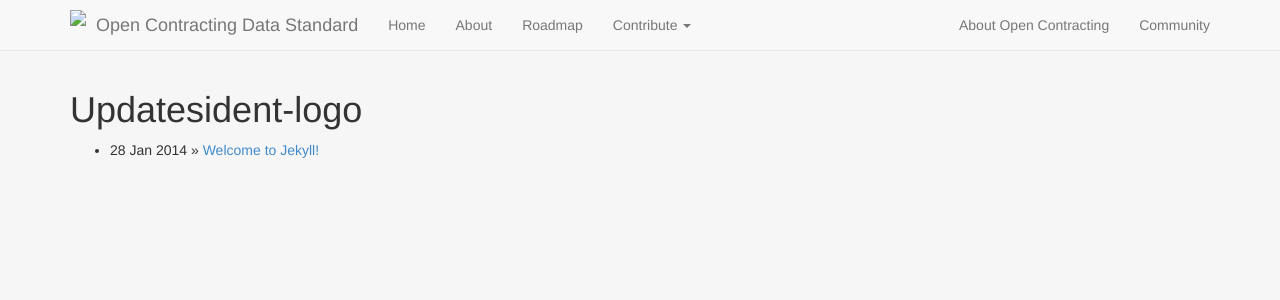
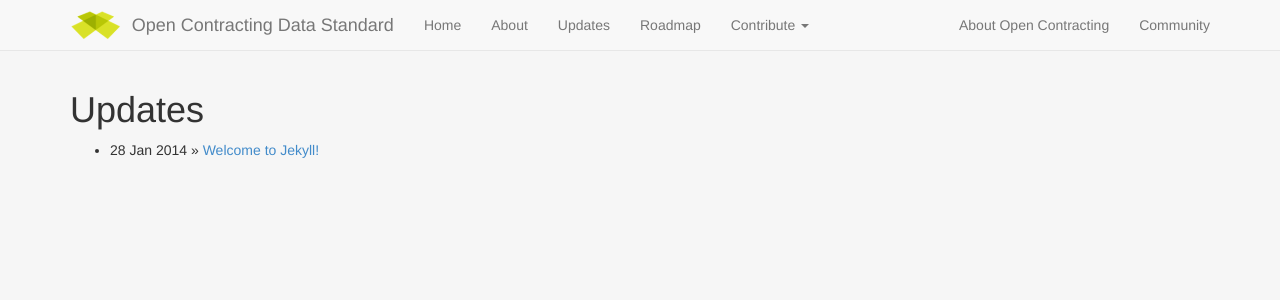
Before and after one commit to open-contracting/open-contracting.github.io, a Jekyll site: the page built from updates.html, in a window 1280 px wide and 900 px high. Shown: the top 300 px of the window. Built offline with Jekyll 4.4.1, drawn with Linux system fonts in a browser that asks for light colours; nearby versions of some CDN libraries; Markdown is read by kramdown in place of the engine named in the settings.

Commit message:
Tidy images

```diff
--- a/_layouts/default.html
+++ b/_layouts/default.html
@@ -43,6 +43,7 @@
           <ul class="nav navbar-nav">
             <li><a href="{{site.baseurl}}">Home</a></li>
             <li><a href="{{site.baseurl}}about.html">About</a></li>
+            <li><a href="{{site.baseurl}}updates.html">Updates</a></li>
             <li><a href="{{site.baseurl}}roadmap.html">Roadmap</a></li>
             <li class="dropdown">
               <a href="#" class="dropdown-toggle" data-toggle="dropdown">Contribute <b class="caret"></b></a>
--- a/updates.html
+++ b/updates.html
@@ -4,7 +4,7 @@ title: Project Updates
 ---
 
 <div id="home">
-  <h1>Updatesident-logo</h1>
+  <h1>Updates</h1>
   <ul class="posts">
     {% for post in site.posts %}
       <li><span>{{ post.date | date_to_string }}</span> &raquo; <a href="{{ post.url }}">{{ post.title }}</a></li>
```
Also changed, not shown: assets/design/open-contracting-ident.png (added).
